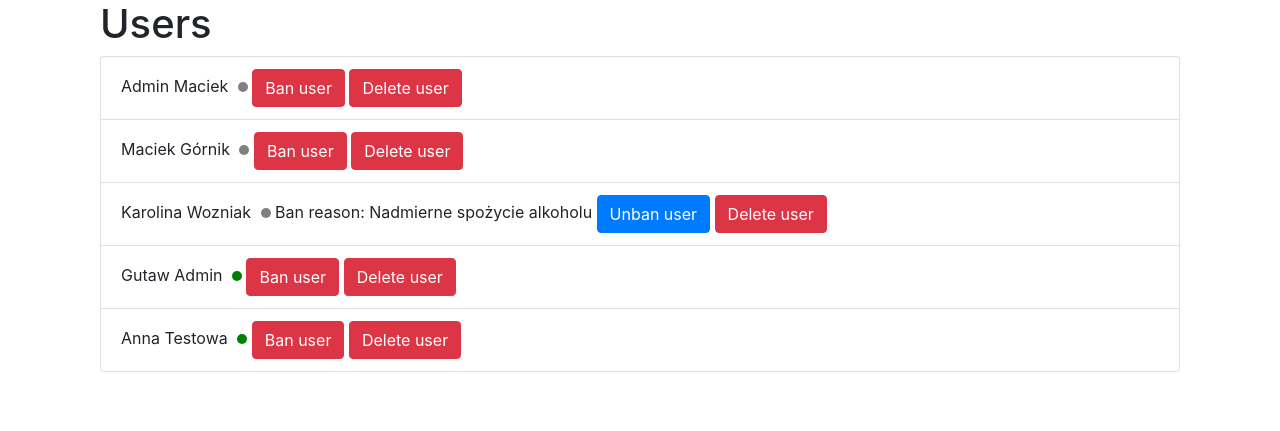
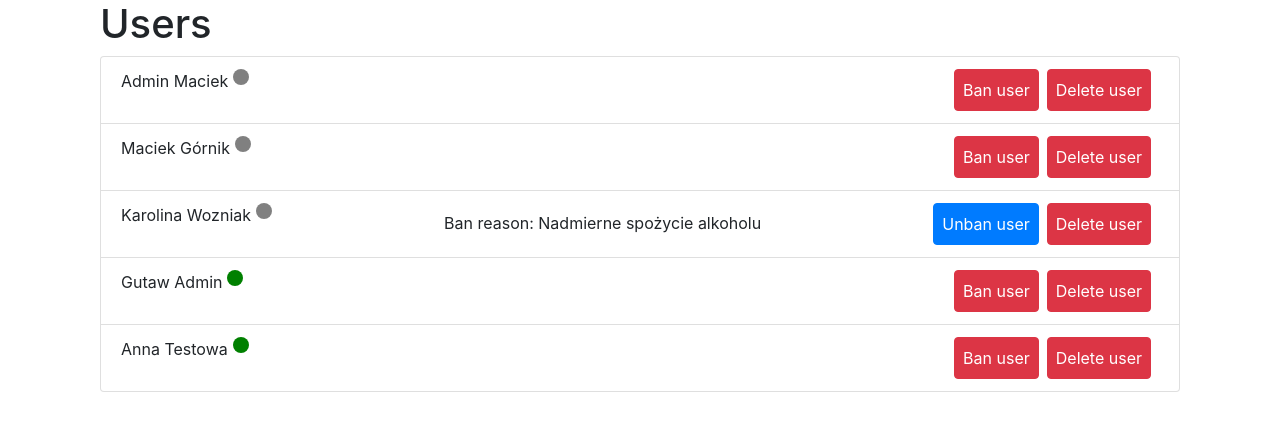
Before and after one commit to GorniQ/chat_app, a Flask app: page /manage in a window 1280 px wide. Shown: the part 56-487 px from the top of the page. Run offline with Flask 3, Linux system fonts and the light colour scheme; data comes from the database, SQL or seed files in the repository; some libraries are stand-ins or nearby versions.

Commit message:
fix display in manager

```diff
--- a/website/templates/manage.html
+++ b/website/templates/manage.html
@@ -3,24 +3,24 @@
    <h1>Users</h1>
    <ul class="list-group">
       {% for user_ in users %}
-      <li class="list-group-item">
+      <li class="list-group-item d-flex">
          {{ user_.first_name }} {{ user_.last_name }} {% if
          is_user_online(user_) %}
-         <span class="dot dot-green"></span>
+         <span class="dot dot-green mr-auto p-2"></span>
          {% else %}
-         <span class="dot dot-gray"></span>
+         <span class="dot dot-gray mr-auto p-2"></span>
          {% endif %} {% if user_.id != current_user.id %}
          {% if not is_user_banned(user_) %}
-         <button class="btn btn-danger ban-user-btn" data-userid="{{ user_.id }}">
+         <button class="btn btn-danger ban-user-btn p-2 mr-2" data-userid="{{ user_.id }}">
             Ban user
          </button>
          {% else %}
-         Ban reason: {{ is_user_banned(user_).reason }}
-         <button class="btn btn-primary unban-user-btn" data-userid="{{ user_.id }}">
+         <div class="mr-auto p-2">Ban reason: {{ is_user_banned(user_).reason }}</div>
+         <button class="btn btn-primary unban-user-btn p-2 mr-2" data-userid="{{ user_.id }}">
             Unban user
          </button>
          {% endif %}
-         <button class="btn btn-danger delete-user-btn" data-userid="{{ user_.id }}">
+         <button class="btn btn-danger delete-user-btn p-2 mr-2" data-userid="{{ user_.id }}">
             Delete user
          </button>
          {% endif %}
```
